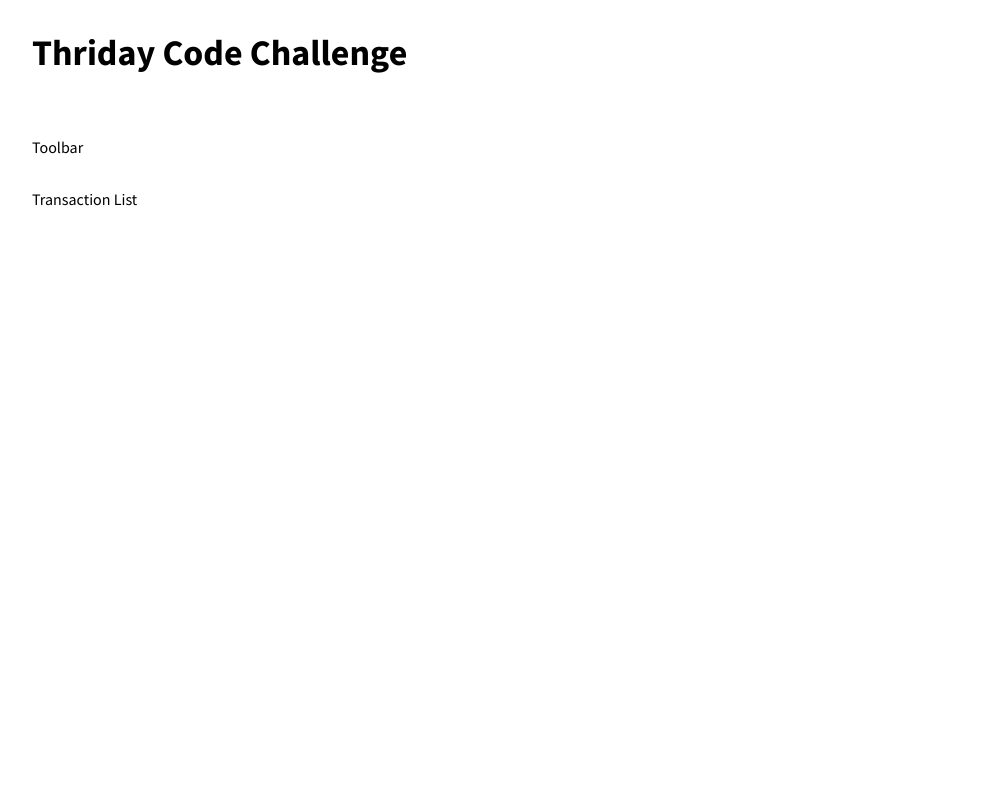
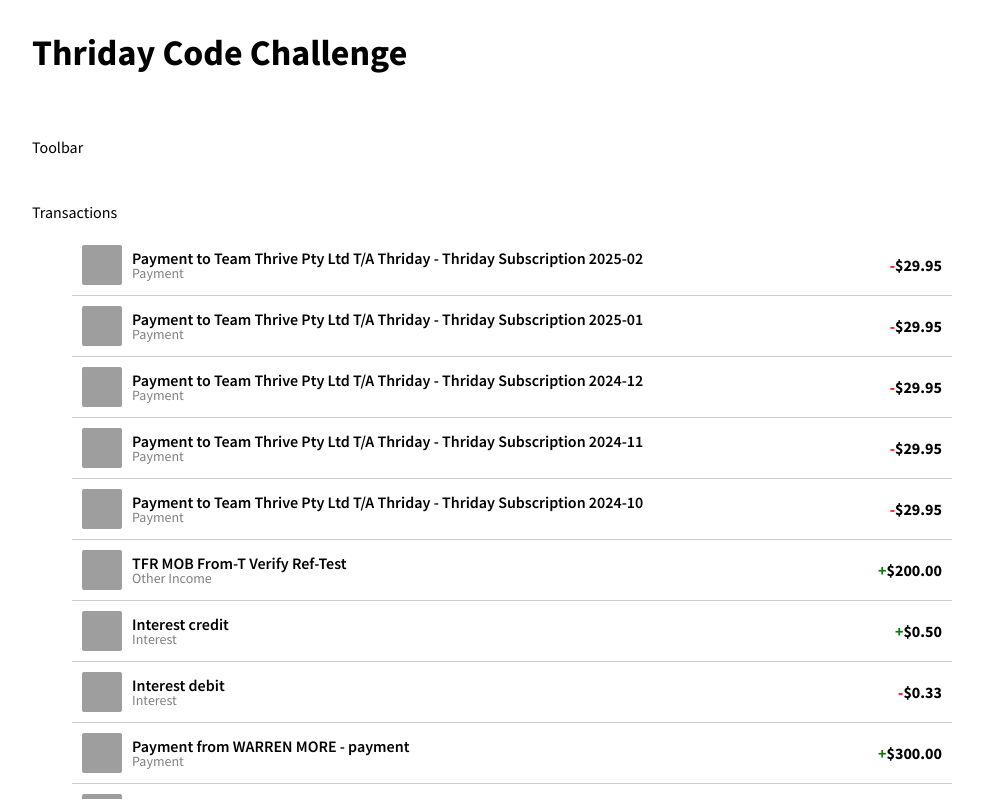
Before and after one commit to gailrayla/Teamified-Coding-Assessment, a React app: page / in a window 1280 px wide. Shown: the top 799 px of the page, without its empty margins (148-1131 px from the left). Built offline with nearby package versions, Linux system fonts and the light colour scheme; data requests are answered from the project's data file; grey boxes are pictures that could not be loaded; the HTML template or start-up script is replaced by a standard one.

Commit message:
Created transaction item and transaction list

```diff
--- a/src/App.tsx
+++ b/src/App.tsx
@@ -1,11 +1,12 @@
 // Font imports
-import '@fontsource/source-sans-pro';
-import '@fontsource/source-sans-pro/600.css';
-import '@fontsource/source-sans-pro/700.css';
+import "@fontsource/source-sans-pro";
+import "@fontsource/source-sans-pro/600.css";
+import "@fontsource/source-sans-pro/700.css";
 
-import ContentWidthContainer from './components/layout/ContentWidthContainer';
+import ContentWidthContainer from "@/components/layout/ContentWidthContainer";
 
-import './App.css';
+import "./App.css";
+import { TransactionList } from "@/components/layout/ContentWidthContainer/transaction-list/transaction-list";
 
 /*
   To reference icons:
@@ -27,7 +28,7 @@
           <p>Toolbar</p>
         </section>
         <section>
-          <p>Transaction List</p>
+          <TransactionList />
         </section>
       </main>
     </ContentWidthContainer>
--- a/src/components/layout/ContentWidthContainer/transaction-list/transaction-item.tsx
+++ b/src/components/layout/ContentWidthContainer/transaction-list/transaction-item.tsx
@@ -0,0 +1,53 @@
+import Transaction from "@/types/transaction";
+
+type TransactionItemProps = {
+  transaction: Transaction;
+};
+
+export const TransactionItem = ({ transaction }: TransactionItemProps) => {
+  return (
+    <li
+      style={{
+        display: "flex",
+        alignItems: "center",
+        gap: "10px",
+        padding: "10px",
+        borderBottom: "1px solid #ccc",
+      }}
+    >
+      <img
+        src={transaction.logoUrl}
+        alt={transaction.transactionTitle}
+        width={40}
+        height={40}
+        style={{ borderRadius: "5%" }}
+      />
+      <div
+        style={{
+          display: "flex",
+          flexDirection: "column",
+          justifyContent: "center",
+          height: "40px",
+          lineHeight: "1",
+        }}
+      >
+        <strong style={{ fontSize: "16px", fontWeight: "600" }}>
+          {transaction.transactionTitle}
+        </strong>
+        <p style={{ fontSize: "14px", color: "gray", margin: 0 }}>
+          {transaction.suburb || transaction.shortCategory}
+        </p>
+      </div>
+      <span
+        style={{ marginLeft: "auto", fontWeight: "bold", fontSize: "16px" }}
+      >
+        <span
+          style={{ color: transaction.cashflow === "inflow" ? "green" : "red" }}
+        >
+          {transaction.cashflow === "inflow" ? "+" : "-"}
+        </span>
+        ${transaction.amount}
+      </span>
+    </li>
+  );
+};
--- a/src/components/layout/ContentWidthContainer/transaction-list/transaction-list.tsx
+++ b/src/components/layout/ContentWidthContainer/transaction-list/transaction-list.tsx
@@ -0,0 +1,25 @@
+import { useEffect, useState } from "react";
+import Transaction from "@/types/transaction";
+import { TransactionItem } from "./transaction-item";
+
+export const TransactionList = () => {
+  const [transactions, setTransactions] = useState<Transaction[]>([]);
+
+  useEffect(() => {
+    fetch("http://localhost:3004/transactions")
+      .then((res) => res.json())
+      .then((data) => setTransactions(data))
+      .catch((error) => console.error("Error fetching transactions:", error));
+  }, []);
+
+  return (
+    <div>
+      <h2 style={{ fontSize: "16px", fontWeight: "normal" }}>Transactions</h2>
+      <ul>
+        {transactions.map((transaction) => (
+          <TransactionItem key={transaction.id} transaction={transaction} />
+        ))}
+      </ul>
+    </div>
+  );
+};
--- a/tsconfig.json
+++ b/tsconfig.json
@@ -6,6 +6,10 @@
     "noEmit": true,
     "skipLibCheck": true,
     "useDefineForClassFields": true,
+    "baseUrl": "src",
+    "paths": {
+      "@/*": ["./*"]
+    },
 
     /* modules */
     "module": "ESNext",
```
